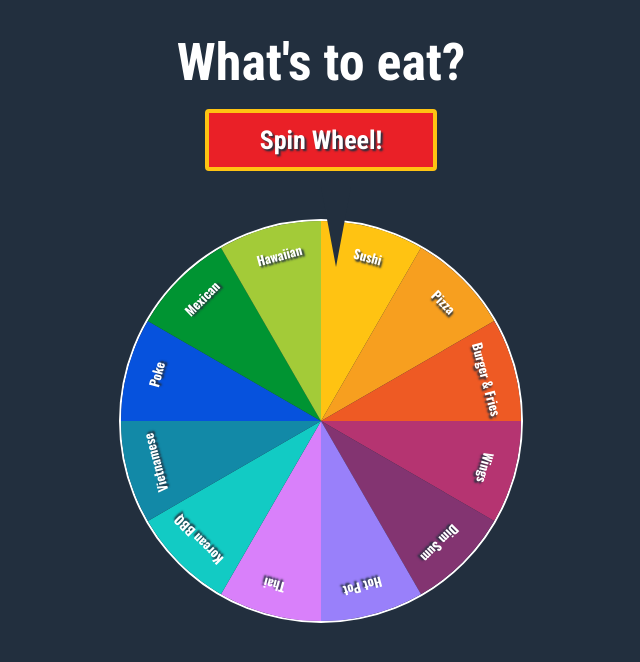
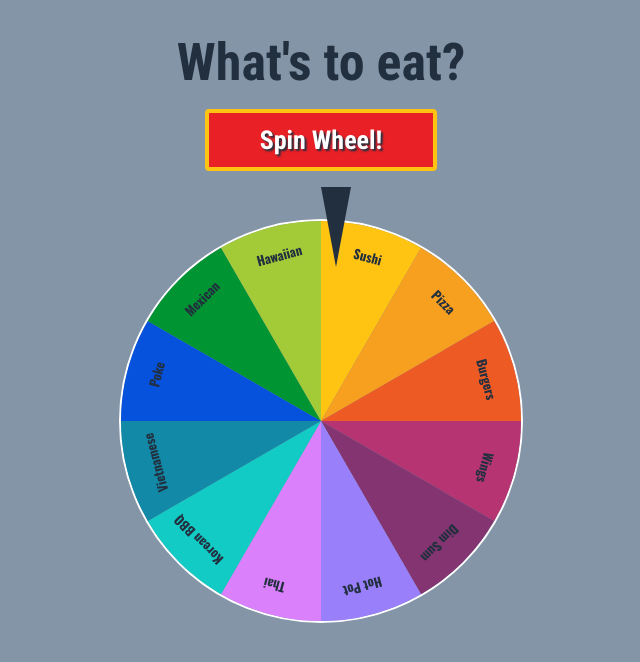
Before and after one commit to essjay05/food-wheel-selector-react, a React (Create React App) app: page / in a window 1280 px wide. Shown: the top 662 px of the page, without its empty margins (319-959 px from the left). Built offline with nearby package versions, Linux system fonts and the light colour scheme; the HTML template or start-up script is replaced by a standard one.

Commit message:
Added notes to README.md with ideas for future features, changed some styles based on feedback from Kat.

```diff
--- a/src/App.css
+++ b/src/App.css
@@ -5,7 +5,7 @@
   align-items: center;
   justify-content: flex-start;
   font-size: calc(10px + 2vmin);
-  color: var(--white);
+  color: var(--black);
   padding: 2rem 0;
 }
 
@@ -62,11 +62,10 @@ ul.circle {
   display: block;
   transform: skewY(60deg) rotate(15deg);
   padding-top: 20px;
-  color: var(--white);
+  color: var(--black);
   font-family: 'Oswald', sans-serif;
   font-weight: 800;
-  font-size: 1.05rem;
-  text-shadow: 2px 2px 2px var(--black);
+  font-size: 1.25rem;
 }
 
 .spinner-wheel {
--- a/src/App.js
+++ b/src/App.js
@@ -25,7 +25,7 @@ function App() {
       bgColor: 'rgba(247, 159, 31, 1)'
     },
     {
-      name: 'Burger & Fries',
+      name: 'Burgers',
       bgColor: 'rgba(238, 90, 36, 1)'
     },
     {
@@ -66,6 +66,7 @@ function App() {
     },
   ]
 
+// Next feature: Make Food list editable by others
   // const foodList = [
   //   'Sushi',
   //   'Pizza',
--- a/src/index.css
+++ b/src/index.css
@@ -36,7 +36,7 @@ body {
     sans-serif;
   -webkit-font-smoothing: antialiased;
   -moz-osx-font-smoothing: grayscale;
-  background-color: var(--black);
+  background-color: var(--darkGrey);
 }
 
 code {
```
Also changed, not shown: 1 other file (tests, documents, lock files or other folders).
